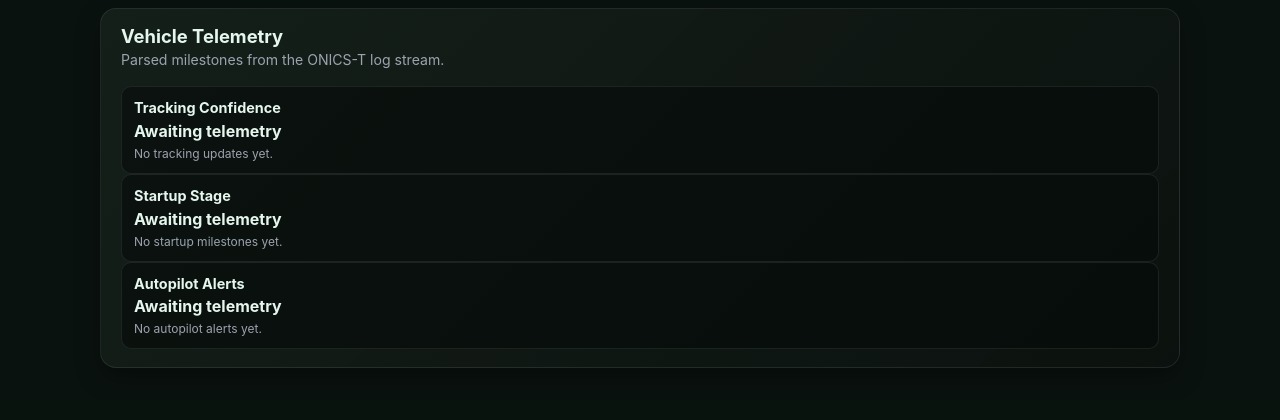
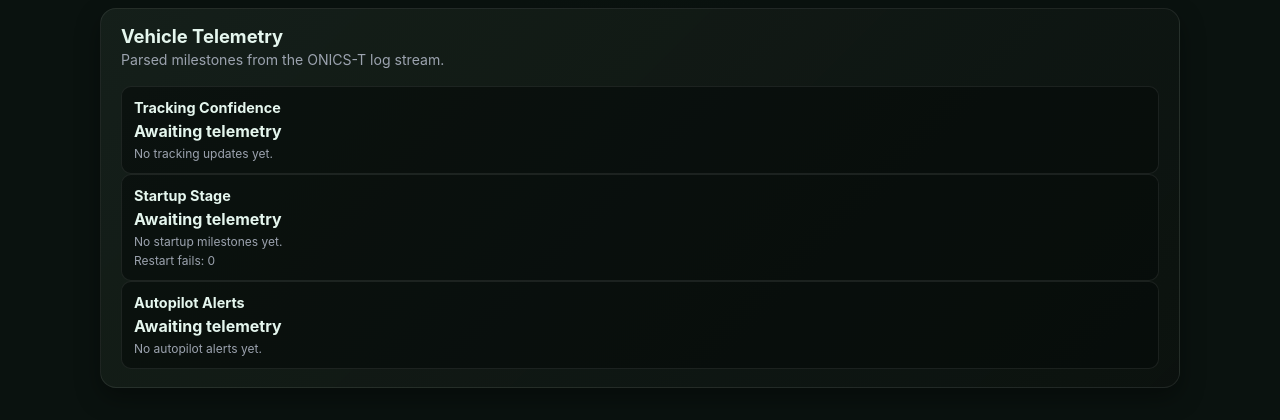
Before and after one commit to fitoori/Aeronomicon, a Flask app: page / in a window 1280 px wide. Shown: the part 693-1113 px from the top of the page. Before the commit the page ends 1061 px from the top, so only its background shows below. Run offline with Flask 3, Linux system fonts and the light colour scheme; data that the repository does not hold is empty; parts of the project's set-up code (start-up, migrations or seed data) failed here and were passed over.

Commit message:
Add auto-restart fail counter to startup card

```diff
--- a/webapp/app.py
+++ b/webapp/app.py
@@ -258,6 +258,7 @@ class OnicsRuntime:
     login_required: bool = False
     login_message: str = ""
     engaged: bool = False
+    restart_failures: int = 0
 
 
 @dataclasses.dataclass
@@ -796,6 +797,7 @@ class OnicsController:
             self._runtime.login_message = ""
             if not auto_restart:
                 self._restart_events.clear()
+                self._runtime.restart_failures = 0
 
         self._set_state("STARTING")
         t = threading.Thread(target=self._remote_run_thread, name="onics-ssh-reader", daemon=True)
@@ -920,6 +922,7 @@ class OnicsController:
                 return
 
             self._restart_events.append(now_m)
+            self._runtime.restart_failures += 1
 
         self._append_log(
             f"AUTO-RESTART: scheduling restart in {AUTO_RESTART_DELAY_S:.1f}s ({reason})"
--- a/webapp/static/js/app.js
+++ b/webapp/static/js/app.js
@@ -25,6 +25,7 @@ const trackingConfidence = document.getElementById("tracking-confidence");
 const trackingMeta = document.getElementById("tracking-meta");
 const startupStage = document.getElementById("startup-stage");
 const startupMeta = document.getElementById("startup-meta");
+const startupFails = document.getElementById("startup-fails");
 const autopilotAlert = document.getElementById("autopilot-alert");
 const autopilotMeta = document.getElementById("autopilot-meta");
 
@@ -236,6 +237,12 @@ function updateSnapshot(snapshot) {
   onicsRuntime.textContent = `SSH ${onics.ssh_connected ? "connected" : "offline"} · last output ${formatAge(
     onics.last_output_age_s
   )}`;
+  if (startupFails) {
+    const restartFails = Number.isFinite(onics.restart_failures)
+      ? onics.restart_failures
+      : 0;
+    startupFails.textContent = `Restart fails: ${restartFails}`;
+  }
 
   tailscaleStatus.textContent = health.tailscale_ok ? "RUNNING" : "OFFLINE";
   tailscaleMeta.textContent = health.tailscale_error || health.tailscale_backend_state;
--- a/webapp/templates/index.html
+++ b/webapp/templates/index.html
@@ -136,6 +136,7 @@
                 <h3>Startup Stage</h3>
                 <p class="health-card__value" id="startup-stage">Awaiting telemetry</p>
                 <p class="health-card__meta" id="startup-meta">No startup milestones yet.</p>
+                <p class="health-card__meta" id="startup-fails">Restart fails: 0</p>
               </div>
               <div class="health-card" id="autopilot-card">
                 <h3>Autopilot Alerts</h3>
```
